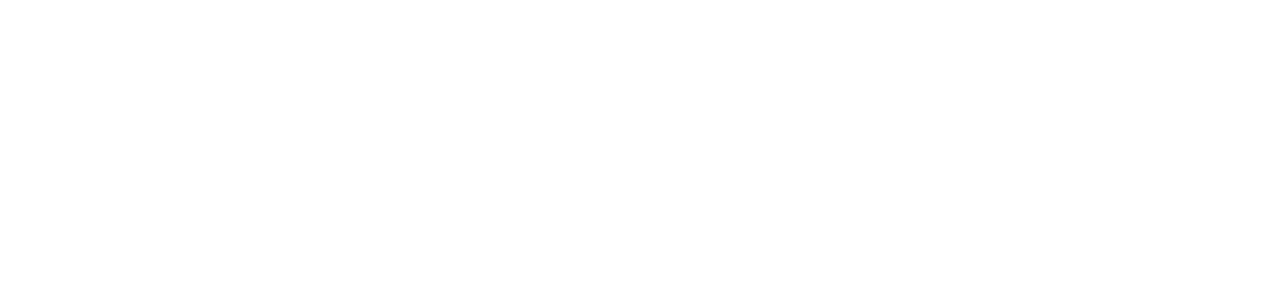
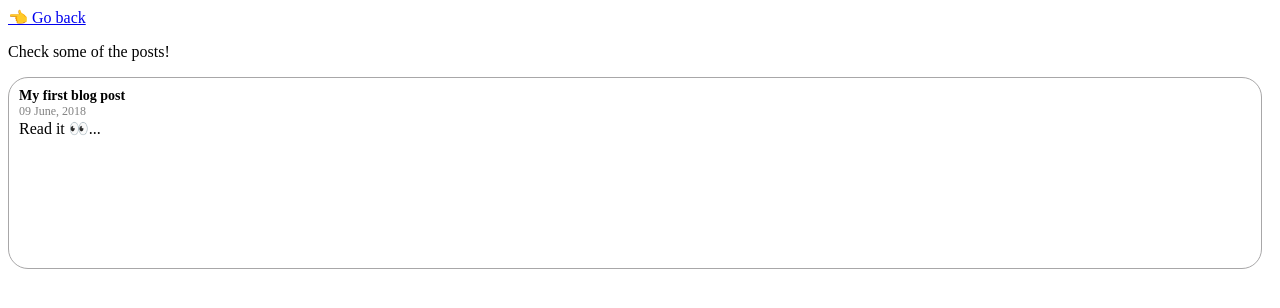
Before and after one commit to qmateub/qmateub-blog, a Gatsby site: page /posts in a window 1280 px wide. Before the commit this address had no page. Built offline with nearby package versions, Linux system fonts and the light colour scheme; Gatsby itself is replaced by a stand-in of ours.

Commit message:
feat(posts): add menu option for posts and remove post list from the main page

```diff
--- a/src/components/header/header.js
+++ b/src/components/header/header.js
@@ -20,6 +20,7 @@ ListLink.propTypes = {
 export const Menu = () => (
   <div className={styles.menubar}>
     <ListLink to="/">Home</ListLink>
+    <ListLink to="/posts">Posts</ListLink>
     <ListLink to="/about">About</ListLink>
   </div>
 );
--- /dev/null
+++ b/src/pages/posts.js
@@ -0,0 +1,43 @@
+import React from 'react';
+import Link from 'gatsby-link';
+import Card from '../components/card';
+
+const Posts = ({ data }) => (
+  <div>
+    <Link to="/">👈 Go back</Link>
+    <p>Check some of the posts!</p>
+    <div
+      style={{
+        display: 'flex',
+        justifyContent: 'center',
+      }}
+    >
+      {data.allMarkdownRemark.edges.map(({ node }) => (
+        <Card key={node.id} node={node} />
+      ))}
+    </div>
+  </div>
+);
+
+export const query = graphql`
+  query IndexQuery {
+    allMarkdownRemark(skip: 0, limit: 2) {
+      totalCount
+      edges {
+        node {
+          id
+          frontmatter {
+            title
+            date(formatString: "DD MMMM, YYYY")
+          }
+          fields {
+            slug
+          }
+          excerpt
+        }
+      }
+    }
+  }
+`;
+
+export default Posts;
```
Also changed, not shown: src/pages/index.js (+1 -34 lines), 1 other file.
